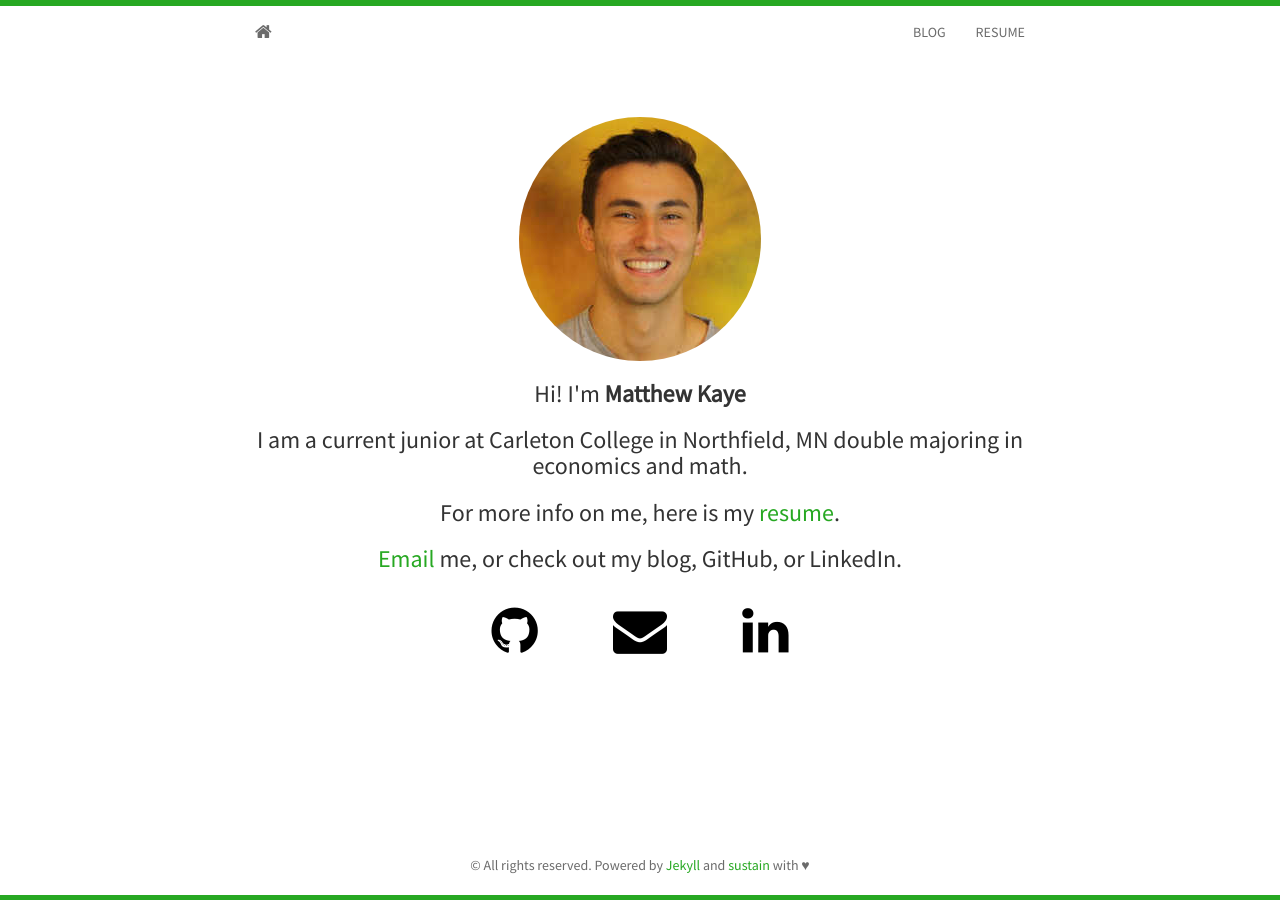
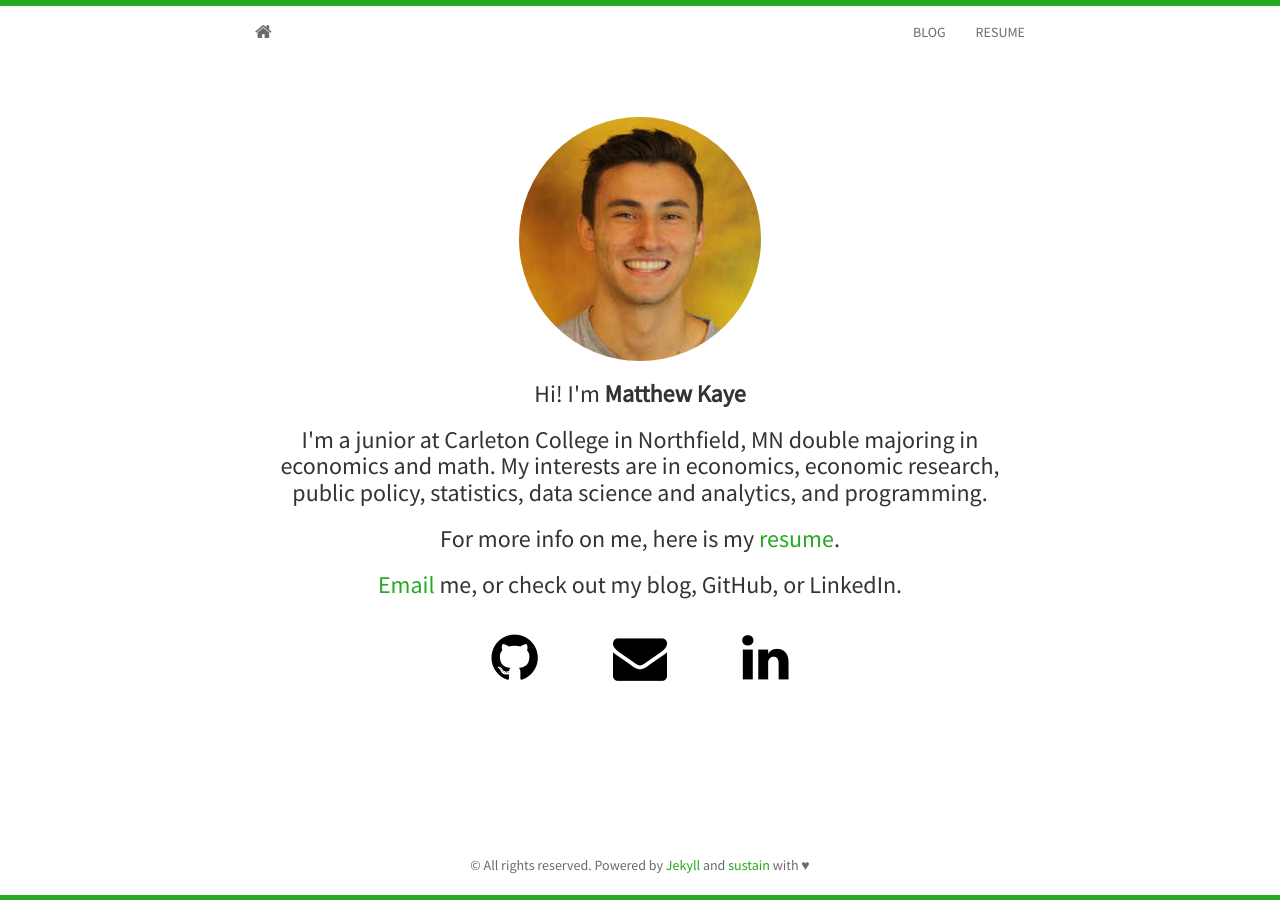
Before and after one commit to mrkaye97/mrkaye97.github.io, a Jekyll site: the page built from index.html, in a window 1280 px wide. Built offline with Jekyll 4.4.1, drawn with Linux system fonts in a browser that asks for light colours; nearby versions of some CDN libraries; the list of posts is cut into pages by our own code.

Commit message:
Update index.html

```diff
--- a/index.html
+++ b/index.html
@@ -8,7 +8,7 @@ layout: home
 		<img class="img-circle" src="photo.png" alt="Responsive image">
 	  </div>
 	  <h3>Hi! I'm <strong>{{ site.author }}</strong></h3>
-	  <h3>I am a current junior at Carleton College in Northfield, MN double majoring in economics and math. </h3>
+	  <h3>I'm a junior at Carleton College in Northfield, MN double majoring in economics and math. My interests are in economics, economic research, public policy, statistics, data science and analytics, and programming.</h3>
 	  <h3>For more info on me, here is my <a href="Matthew_Kaye_Resume.pdf">resume</a>.</h3>
 	  <h3><a href="mailto:{{ site.email }}">Email</a> me, or check out my blog, GitHub, or LinkedIn.</h3>
 	  {% include social.html %}
```
